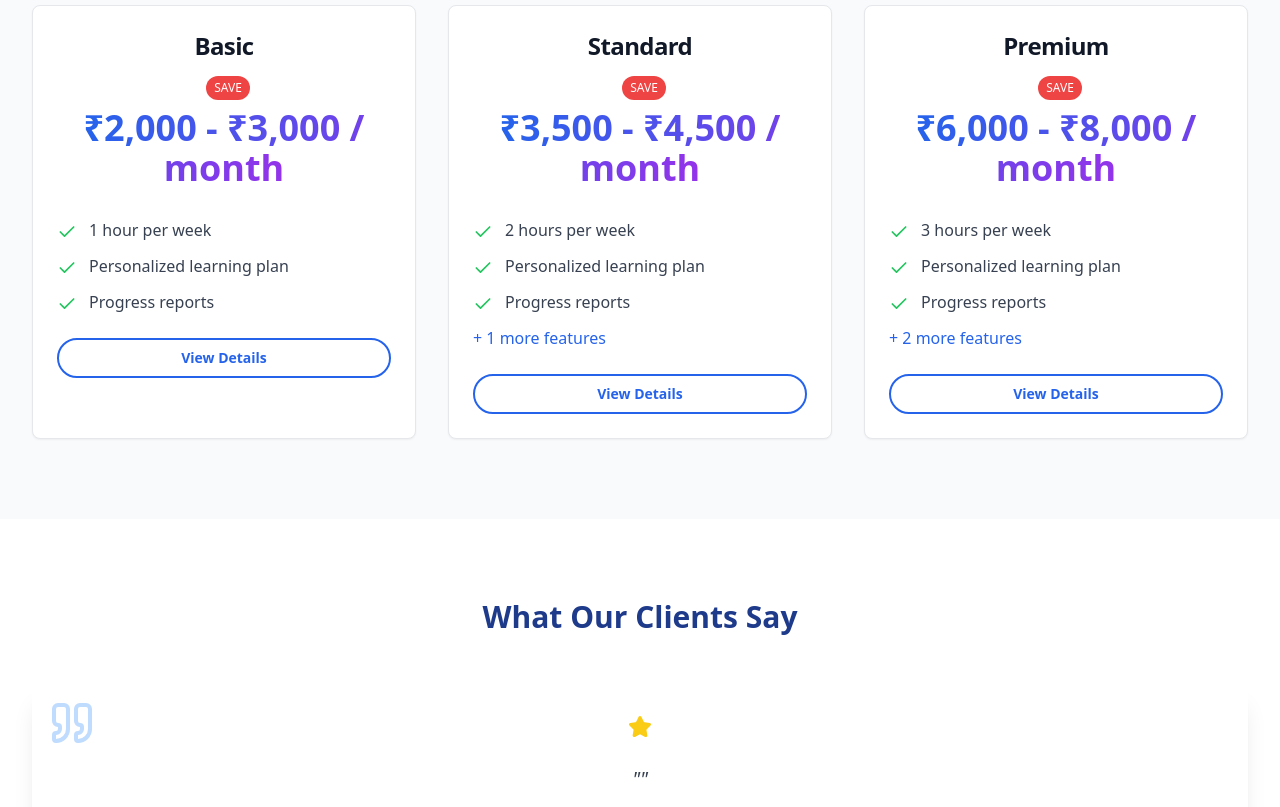
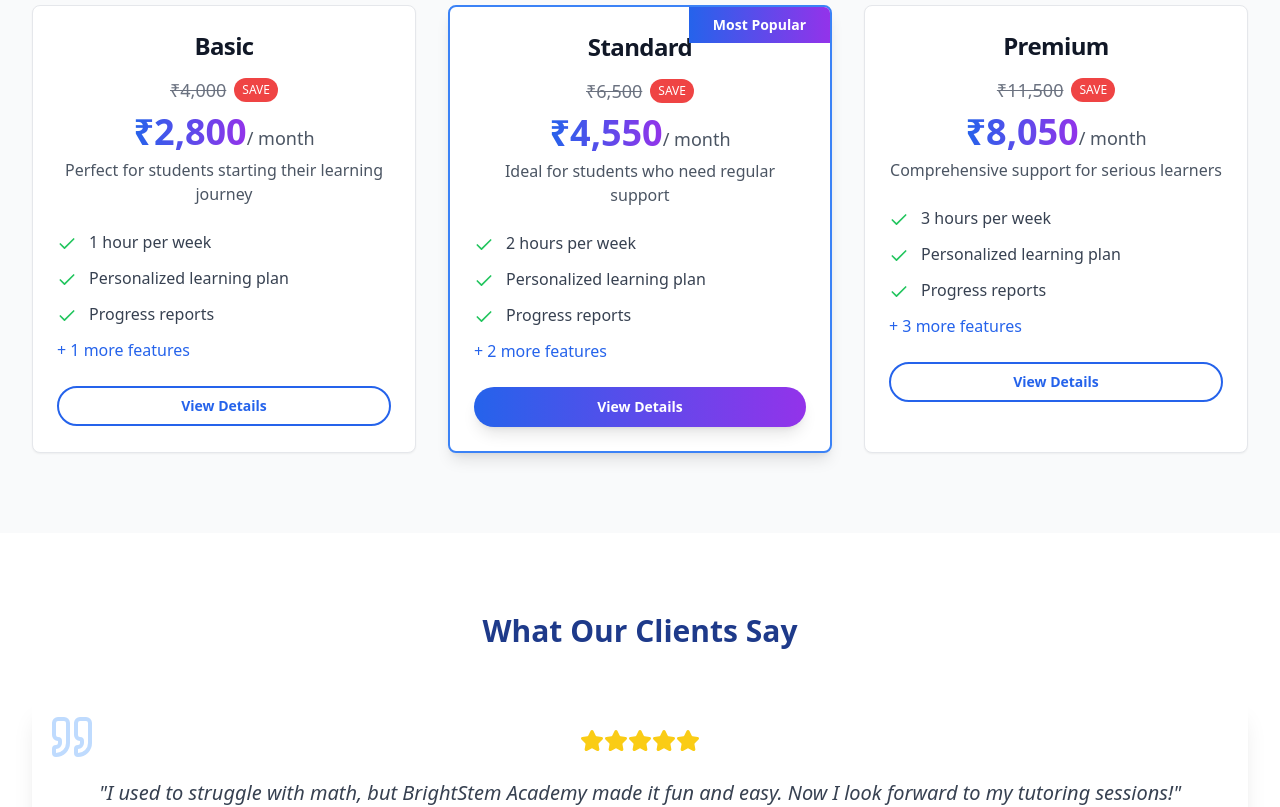
Before and after one commit to shivam7-iitbhu/brightstem-academy, a React (Vite) app: page / in a window 1280 px wide. Shown: the part 1420-2227 px from the top of the page. Built offline with nearby package versions, Linux system fonts and the light colour scheme.

Commit message:
Fix: PricingCard and TestimonialCard props
Fixes type errors related to missing props in PricingCard and TestimonialCard components within the Index page.

```diff
--- a/src/pages/Index.tsx
+++ b/src/pages/Index.tsx
@@ -1,3 +1,4 @@
+
 import { useState, useEffect } from 'react';
 import { ArrowRight, Star, Users, BookOpen, Trophy, Play, CheckCircle, Clock, Award, Target } from 'lucide-react';
 import { Button } from '@/components/ui/button';
@@ -11,29 +12,29 @@ const Index = () => {
     {
       name: 'Priya Sharma',
       role: 'Parent',
-      comment: "BrightStem Academy has transformed my child's learning experience. The tutors are engaging, and the progress is remarkable!",
-      image: '/lovable-uploads/istockphoto-1300845620-612x612.jpg',
+      content: "BrightStem Academy has transformed my child's learning experience. The tutors are engaging, and the progress is remarkable!",
+      rating: 5,
     },
     {
       name: 'Aryan Patel',
       role: 'Student',
-      comment: 'I used to struggle with math, but BrightStem Academy made it fun and easy. Now I look forward to my tutoring sessions!',
-      image: '/lovable-uploads/istockphoto-1467273574-612x612.jpg',
+      content: 'I used to struggle with math, but BrightStem Academy made it fun and easy. Now I look forward to my tutoring sessions!',
+      rating: 5,
     },
     {
       name: 'Meera Kapoor',
       role: 'Teacher',
-      comment: 'As a teacher, I appreciate the personalized approach BrightStem Academy takes. It complements classroom learning perfectly.',
-      image: '/lovable-uploads/istockphoto-1387271274-612x612.jpg',
+      content: 'As a teacher, I appreciate the personalized approach BrightStem Academy takes. It complements classroom learning perfectly.',
+      rating: 5,
     },
   ];
 
   useEffect(() => {
     const intervalId = setInterval(() => {
       setCurrentTestimonial((prev) => (prev + 1) % testimonials.length);
-    }, 5000); // Change testimonial every 5 seconds
+    }, 5000);
 
-    return () => clearInterval(intervalId); // Clean up on component unmount
+    return () => clearInterval(intervalId);
   }, [testimonials.length]);
 
   return (
@@ -156,40 +157,48 @@ const Index = () => {
             </p>
           </div>
           <div className="grid grid-cols-1 md:grid-cols-2 lg:grid-cols-3 gap-8">
-            {/* Pricing Cards */}
             <PricingCard
               title="Basic"
-              price="₹2,000 - ₹3,000 / month"
+              originalPrice="₹4,000"
+              price="₹2,800"
+              period="/ month"
+              description="Perfect for students starting their learning journey"
               features={[
                 '1 hour per week',
                 'Personalized learning plan',
                 'Progress reports',
+                'Email support'
               ]}
-              cta="Get Started"
             />
             <PricingCard
               title="Standard"
-              price="₹3,500 - ₹4,500 / month"
+              originalPrice="₹6,500"
+              price="₹4,550"
+              period="/ month"
+              description="Ideal for students who need regular support"
               features={[
                 '2 hours per week',
                 'Personalized learning plan',
                 'Progress reports',
                 'Parent-teacher conferences',
+                'WhatsApp support'
               ]}
-              cta="Get Started"
-              isPopular
+              popular={true}
             />
             <PricingCard
               title="Premium"
-              price="₹6,000 - ₹8,000 / month"
+              originalPrice="₹11,500"
+              price="₹8,050"
+              period="/ month"
+              description="Comprehensive support for serious learners"
               features={[
                 '3 hours per week',
                 'Personalized learning plan',
                 'Progress reports',
                 'Parent-teacher conferences',
                 '24/7 support',
+                'Additional practice materials'
               ]}
-              cta="Get Started"
             />
           </div>
         </div>
@@ -207,7 +216,7 @@ const Index = () => {
             <TestimonialCard
               testimonial={testimonials[currentTestimonial]}
             />
-            {/* Navigation Dots (optional) */}
+            {/* Navigation Dots */}
             <div className="absolute bottom-0 left-0 right-0 flex justify-center space-x-3">
               {testimonials.map((_, index) => (
                 <button
```
